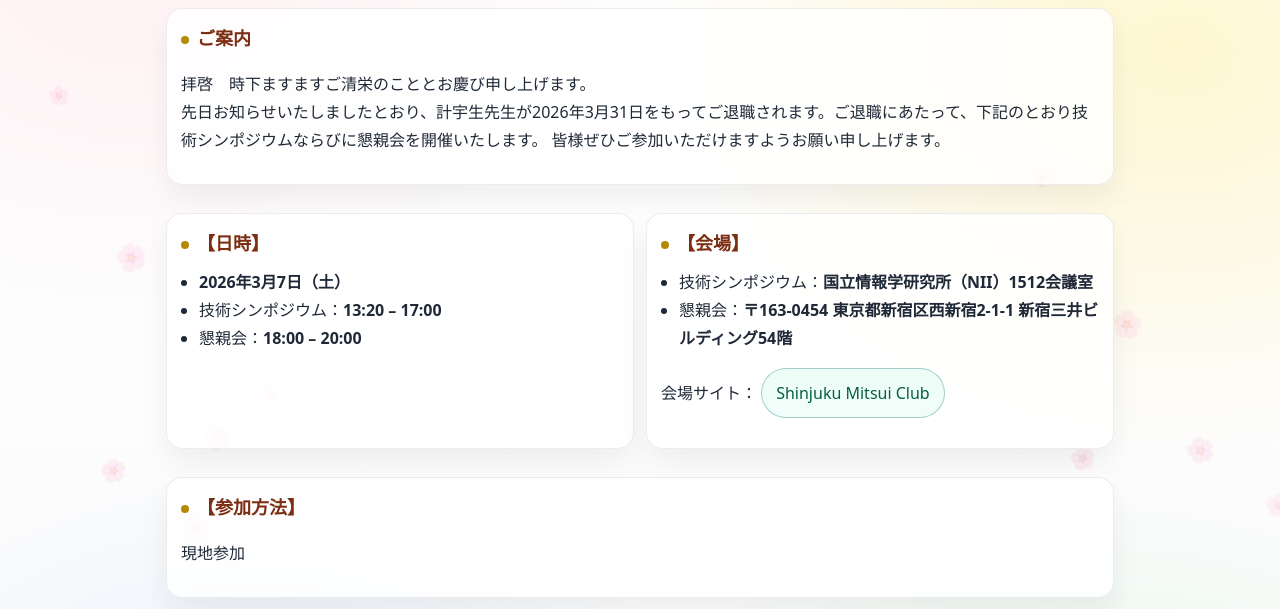
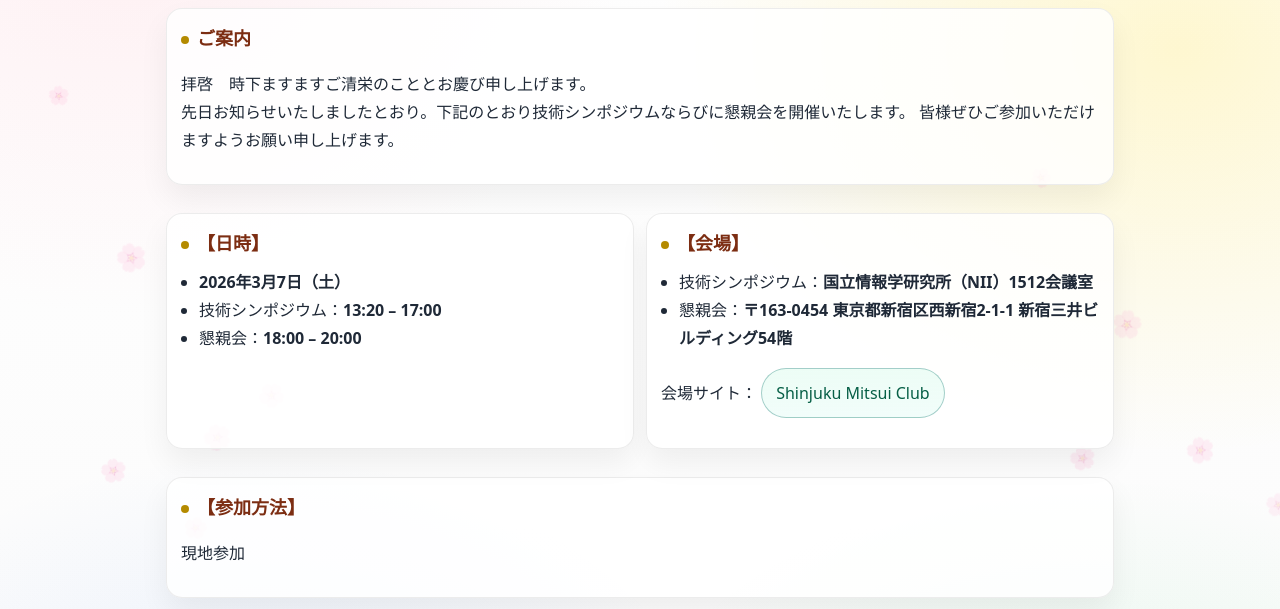
Before and after one commit to BoQianMT/retirement_Ji, a plain HTML site: page index.html in a window 1280 px wide. Shown: the part 155-764 px from the top of the page. Drawn offline with Linux system fonts and the light colour scheme.

Commit message:
Update index.html

```diff
--- a/index.html
+++ b/index.html
@@ -217,7 +217,7 @@
     <h2>ご案内</h2>
     <p>
       拝啓　時下ますますご清栄のこととお慶び申し上げます。<br/>
-      先日お知らせいたしましたとおり、計宇生先生が2026年3月31日をもってご退職されます。ご退職にあたって、下記のとおり技術シンポジウムならびに懇親会を開催いたします。
+      先日お知らせいたしましたとおり。下記のとおり技術シンポジウムならびに懇親会を開催いたします。
       皆様ぜひご参加いただけますようお願い申し上げます。
     </p>
   </section>
```
